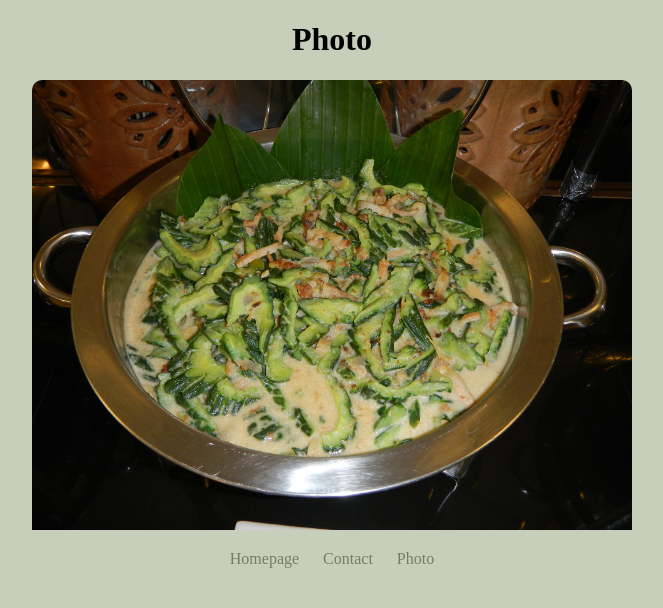
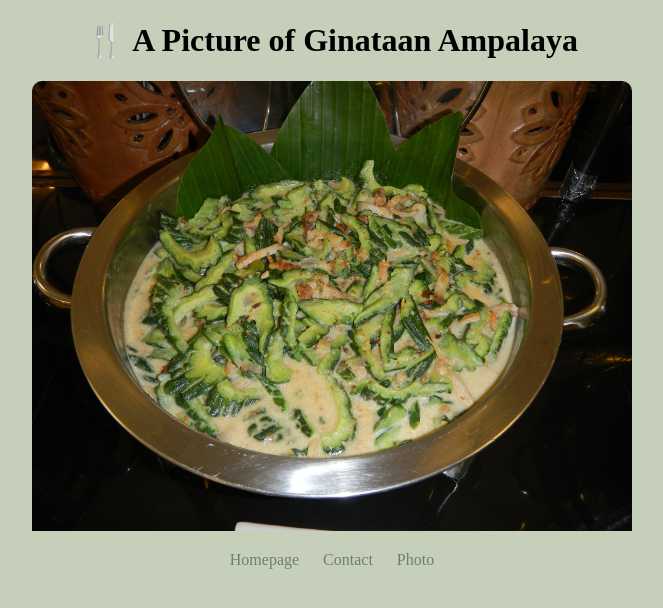
Before and after one commit to carmenllenado/Ginataan, a plain HTML site: page photo.html in a window 1280 px wide. Shown: the whole page, without its empty margins (308-971 px from the left). Drawn offline with Linux system fonts and the light colour scheme.

Commit message:
Built basic SEO

```diff
--- a/photo.html
+++ b/photo.html
@@ -4,10 +4,10 @@
     <meta charset="UTF-8">
     <meta name="viewport" content="width=device-width, initial-scale=1.0">
     <link rel="stylesheet" href="css/styles.css">
-    <title>Photo</title>
+    <title>Photos -Ginataan</title>
 </head>
 <body>
-    <h1>Photo</h1>
+    <h1>🍴 A Picture of Ginataan Ampalaya</h1>
 
     <img src="pictures/ginataan.jpeg" class="ginataan-photo">
 
```
Also changed, not shown: contact.html (+1 -1 lines), index.html (+2 -2 lines).
